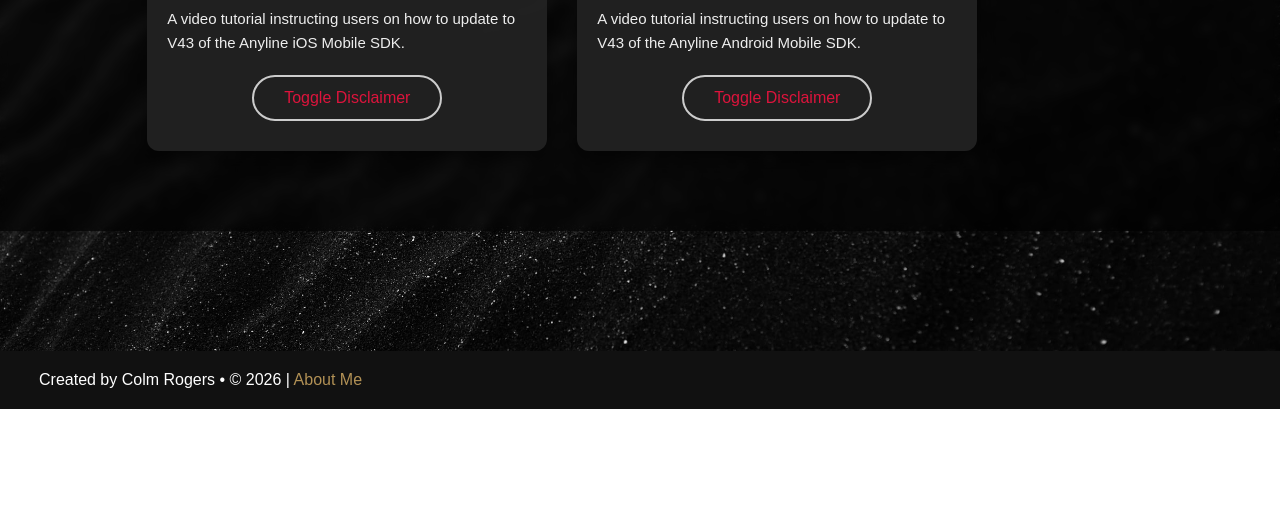
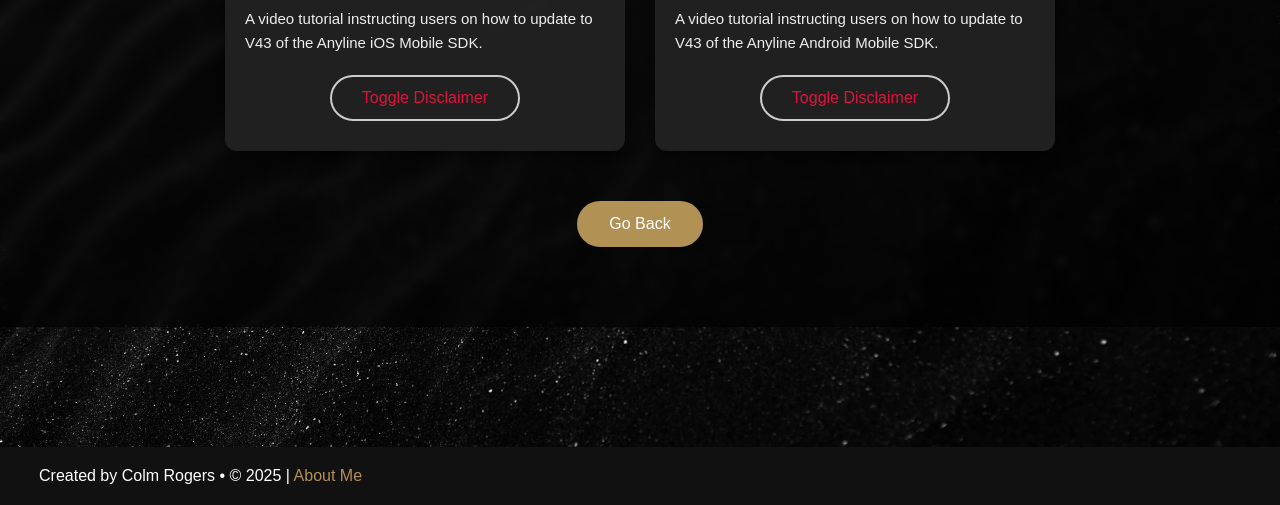
Before and after one commit to Rogers-1991/Rogers-1991.github.io, a plain HTML site: page Portfolio_Website/videos.html in a window 1280 px wide. Shown: the part 1209-1714 px from the top of the page. Before the commit the page ends 1618 px from the top, so only its background shows below. Drawn offline with nearby package versions, Linux system fonts and the light colour scheme.

Commit message:
fix broken video content div

```diff
--- a/Portfolio_Website/videos.html
+++ b/Portfolio_Website/videos.html
@@ -141,6 +141,7 @@
               >
             </p>
           </div>
+        </div>
         <div class="button3">
           <button onclick="history.go(-1)" type="button" class="backBtn">
             Go Back
@@ -152,7 +153,7 @@
     <footer>
       <div class="max-width">
         <span
-          >Created by Colm Rogers • © 2026 |
+          >Created by Colm Rogers • © 2025 |
           <a href="index.html#about">About Me</a></span
         >
       </div>
@@ -169,7 +170,9 @@
 
         toggleButtons.forEach((btn) => {
           btn.addEventListener("click", () => {
-            const disclaimer = btn.closest(".card").querySelector(".disclaimer");
+            const disclaimer = btn
+              .closest(".card")
+              .querySelector(".disclaimer");
             if (disclaimer) {
               disclaimer.classList.toggle("hidden");
             }
```
